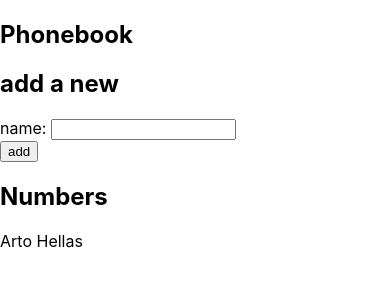
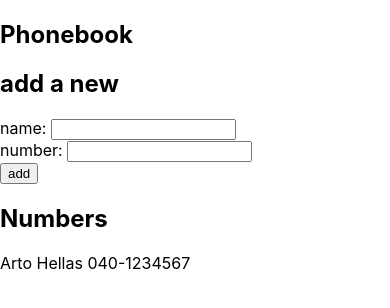
Before and after one commit to kecyGaurab/fullstackopen-hel-uni, a React (Create React App) app in the folder part2/phonebook/: page / in a window 390 px wide. Shown: the top 308 px of the page. Built offline with nearby package versions, Linux system fonts and the light colour scheme.

Commit message:
the phonebook step3

```diff
--- a/part2/phonebook/src/App.js
+++ b/part2/phonebook/src/App.js
@@ -4,15 +4,18 @@
 const App = () => {
   const [persons, setPersons] = useState([
     {
-      name: "Arto Hellas"
+      name: "Arto Hellas",
+      number: "040-1234567"
     }
   ]);
   const [newName, setNewName] = useState("");
+  const [newNumber, setNewNumber] = useState("");
 
   const addName = event => {
     event.preventDefault();
     const nameObj = {
-      name: newName
+      name: newName,
+      number:newNumber
     };
     //checks and filters if the name already exists in the persons array
     const doesContactExist = persons.filter(
@@ -25,17 +28,22 @@
     else {
       setPersons(persons.concat(nameObj));
     }
+      setNewName('');
+      setNewNumber('');
   };
 
-  //function to handle the onchange value of input
+  //function to handle the onchange value of input name
   const handleNameChange = event => {
     setNewName(event.target.value);
+  };
+  const handleNumberChange = event => {
+    setNewNumber(event.target.value);
   };
 
   const renderPerson = () => {
     return persons.map(person => (
       <div key={person.name}>
-        <p>{person.name}</p>
+        <p>{person.name} {person.number}</p>
       </div>
     ));
   };
@@ -46,7 +54,8 @@
       <h2>add a new</h2>
       <form onSubmit={addName}>
         <div>
-          name: <input value={newName} onChange={handleNameChange} />
+          <div>name: <input value={newName} onChange={handleNameChange} /></div>
+         <div>number: <input value={newNumber} onChange={handleNumberChange} /></div>
         </div>
 
         <div>
```
